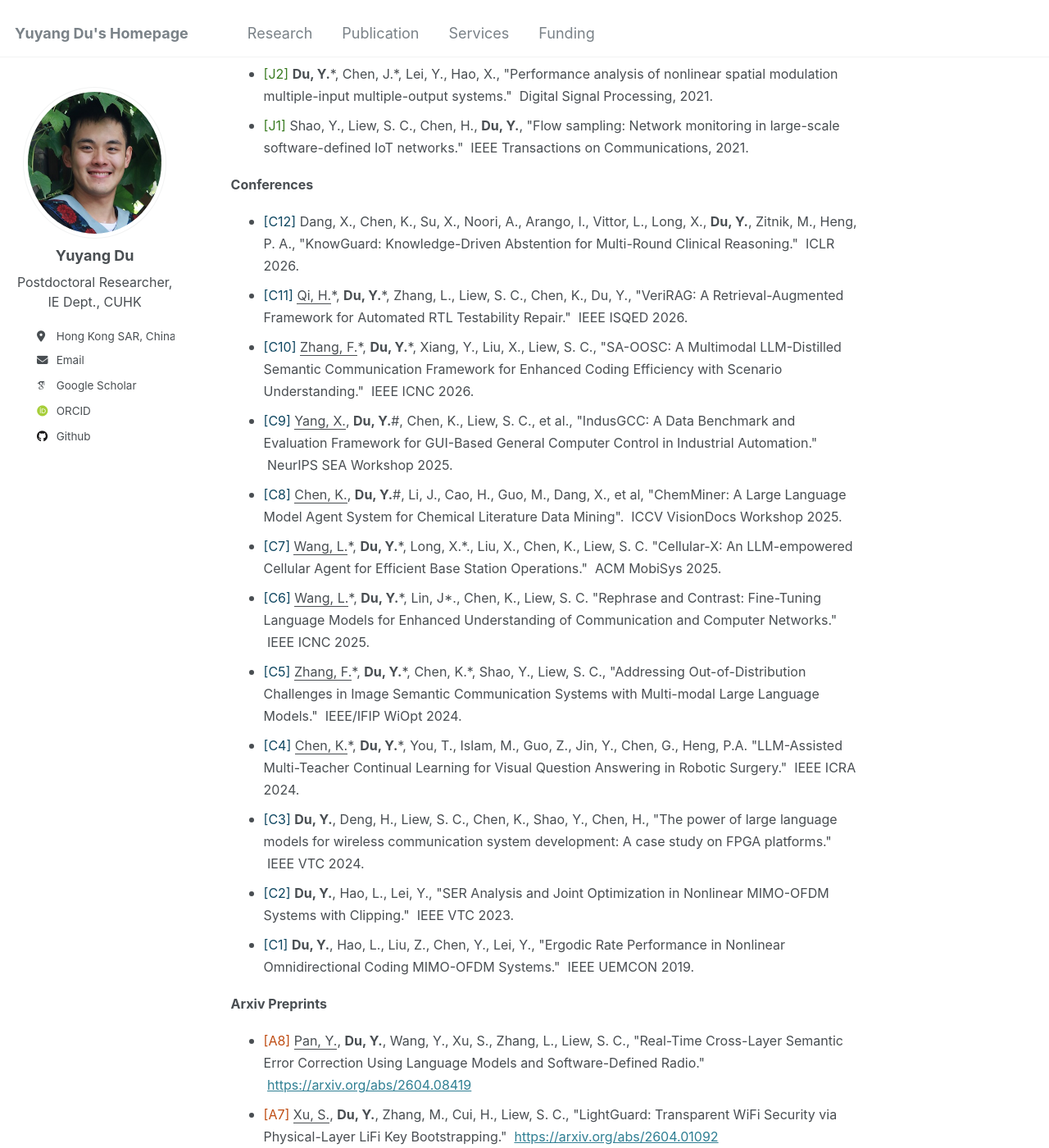
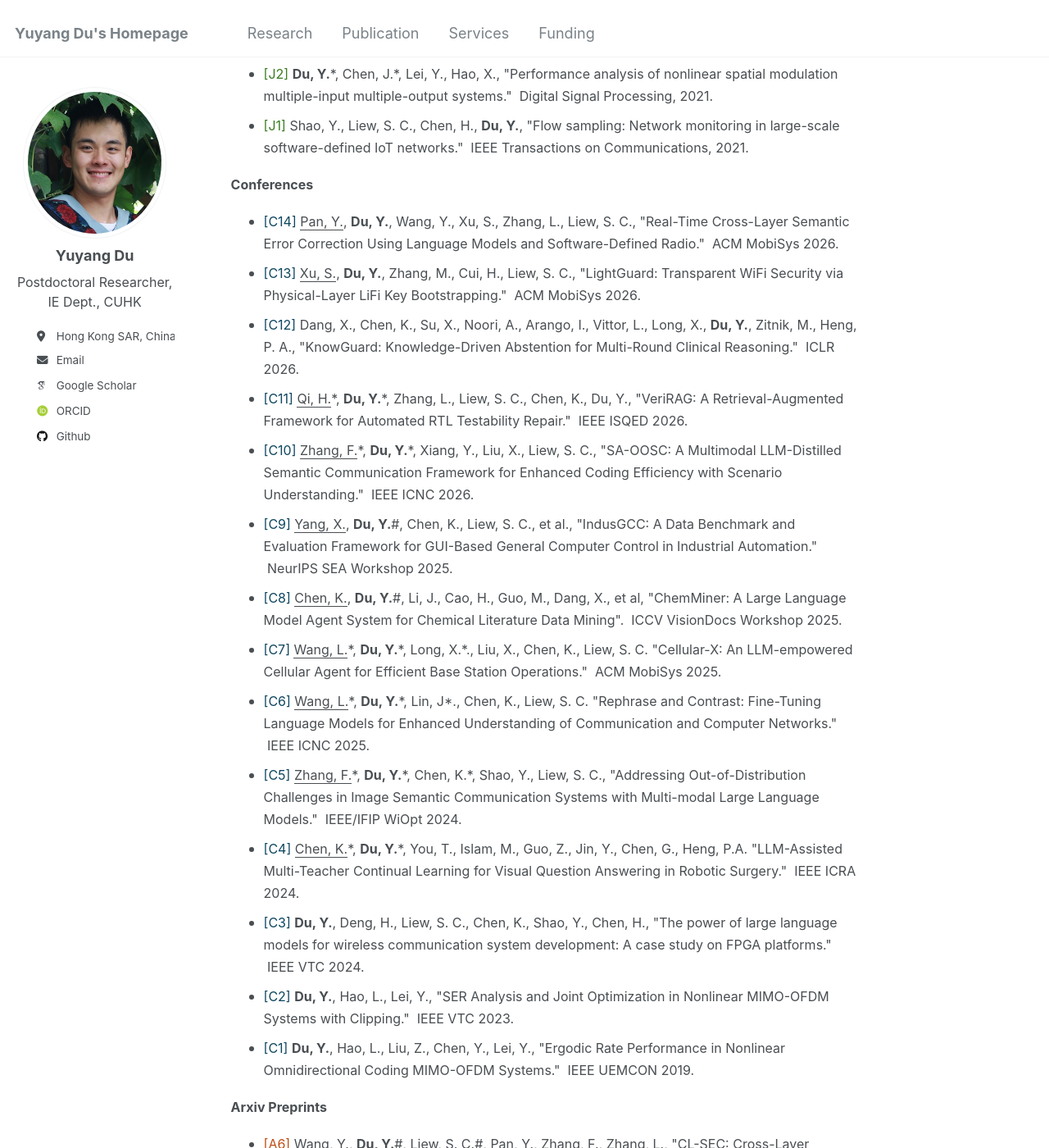
Before and after one commit to yuyangdu01/yuyangdu01.github.io, a Jekyll site: the page built from _pages/publication.md, in a window 1280 px wide and 1400 px high, scrolled down 919 px. Shown: the whole window at 82% size. Built offline with Jekyll 4.4.1, drawn with Linux system fonts in a browser that asks for light colours; some web fonts are replaced; part of the change alters nothing that is shown.

Commit message:
Update publication.md

```diff
--- a/_pages/publication.md
+++ b/_pages/publication.md
@@ -23,6 +23,8 @@ Publications
 * <font size=3><span style="color: #3a7c22;">[J1]</span> Shao, Y., Liew, S. C., Chen, H., <b>Du, Y.</b>, "Flow sampling: Network monitoring in large-scale software-defined IoT networks." &nbsp;IEEE Transactions on Communications, 2021.</font>
 
 <font size=3><b>Conferences</b></font>
+* <font size=3><span style="color: #0f4761;">[C14]</span> <u>Pan, Y.</u>, <b>Du, Y.</b>, Wang, Y., Xu, S., Zhang, L., Liew, S. C., "Real-Time Cross-Layer Semantic Error Correction Using Language Models and Software-Defined Radio." &nbsp;ACM MobiSys 2026.</font>
+* <font size=3><span style="color: #0f4761;">[C13]</span> <u>Xu, S.</u>, <b>Du, Y.</b>, Zhang, M., Cui, H., Liew, S. C., "LightGuard: Transparent WiFi Security via Physical-Layer LiFi Key Bootstrapping." &nbsp;ACM MobiSys 2026.</font>
 * <font size=3><span style="color: #0f4761;">[C12]</span> Dang, X., Chen, K., Su, X., Noori, A., Arango, I., Vittor, L., Long, X., <b>Du, Y.</b>, Zitnik, M., Heng, P. A., "KnowGuard: Knowledge-Driven Abstention for Multi-Round Clinical Reasoning." &nbsp;ICLR 2026.</font>
 * <font size=3><span style="color: #0f4761;">[C11]</span> <u>Qi, H.</u>*, <b>Du, Y.</b>*, Zhang, L., Liew, S. C., Chen, K., Du, Y., "VeriRAG: A Retrieval-Augmented Framework for Automated RTL Testability Repair." &nbsp;IEEE ISQED 2026.</font>
 * <font size=3><span style="color: #0f4761;">[C10]</span> <u>Zhang, F.</u>*, <b>Du, Y.</b>*, Xiang, Y., Liu, X., Liew, S. C., "SA-OOSC: A Multimodal LLM-Distilled Semantic Communication Framework for Enhanced Coding Efficiency with Scenario Understanding." &nbsp;IEEE ICNC 2026.</font>
@@ -37,8 +39,6 @@ Publications
 * <font size=3><span style="color: #0f4761;">[C1]</span> <b>Du, Y.</b>, Hao, L., Liu, Z., Chen, Y., Lei, Y., "Ergodic Rate Performance in Nonlinear Omnidirectional Coding MIMO-OFDM Systems." &nbsp;IEEE UEMCON 2019.</font>
 
 <font size=3><b>Arxiv Preprints</b></font>
-* <font size=3><span style="color: #bf4d14;">[A8]</span> <u>Pan, Y.</u>, <b>Du, Y.</b>, Wang, Y., Xu, S., Zhang, L., Liew, S. C., "Real-Time Cross-Layer Semantic Error Correction Using Language Models and Software-Defined Radio." &nbsp;<a href="https://arxiv.org/abs/2604.08419">https://arxiv.org/abs/2604.08419</a></font>
-* <font size=3><span style="color: #bf4d14;">[A7]</span> <u>Xu, S.</u>, <b>Du, Y.</b>, Zhang, M., Cui, H., Liew, S. C., "LightGuard: Transparent WiFi Security via Physical-Layer LiFi Key Bootstrapping." &nbsp;<a href="https://arxiv.org/abs/2604.01092">https://arxiv.org/abs/2604.01092</a></font>
 * <font size=3><span style="color: #bf4d14;">[A6]</span> <u>Wang, Y.</u>, <b>Du, Y.</b>#, Liew, S. C.#, Pan, Y., Zhang, F., Zhang, L., "CL-SEC: Cross-Layer Semantic Error Correction Empowered by Language Models." &nbsp;<a href="https://arxiv.org/abs/2603.26125">https://arxiv.org/abs/2603.26125</a></font>
 * <font size=3><span style="color: #bf4d14;">[A5]</span> <u>Wang, L.</u>*, <b>Du, Y.</b>*#, Pan, Y., Liew, S. C.#, Chen, K., Liu, J., "OD-MoE: On-Demand Expert Loading for Cacheless Edge-Distributed MoE Inference." &nbsp;<a href="https://arxiv.org/abs/2512.03927">https://arxiv.org/abs/2512.03927</a></font>
 * <font size=3><span style="color: #bf4d14;">[A4]</span> <u>Xu, S.</u>, <u>Zhang, L.</u>, <b>Du, Y.</b>, Yang, Q., Liew, S. C., "A Hybrid TDMA/CSMA Protocol for Time-Sensitive Traffic in Robot Applications." &nbsp;<a href="https://arxiv.org/abs/2509.06119">https://arxiv.org/abs/2509.06119</a></font>
```
